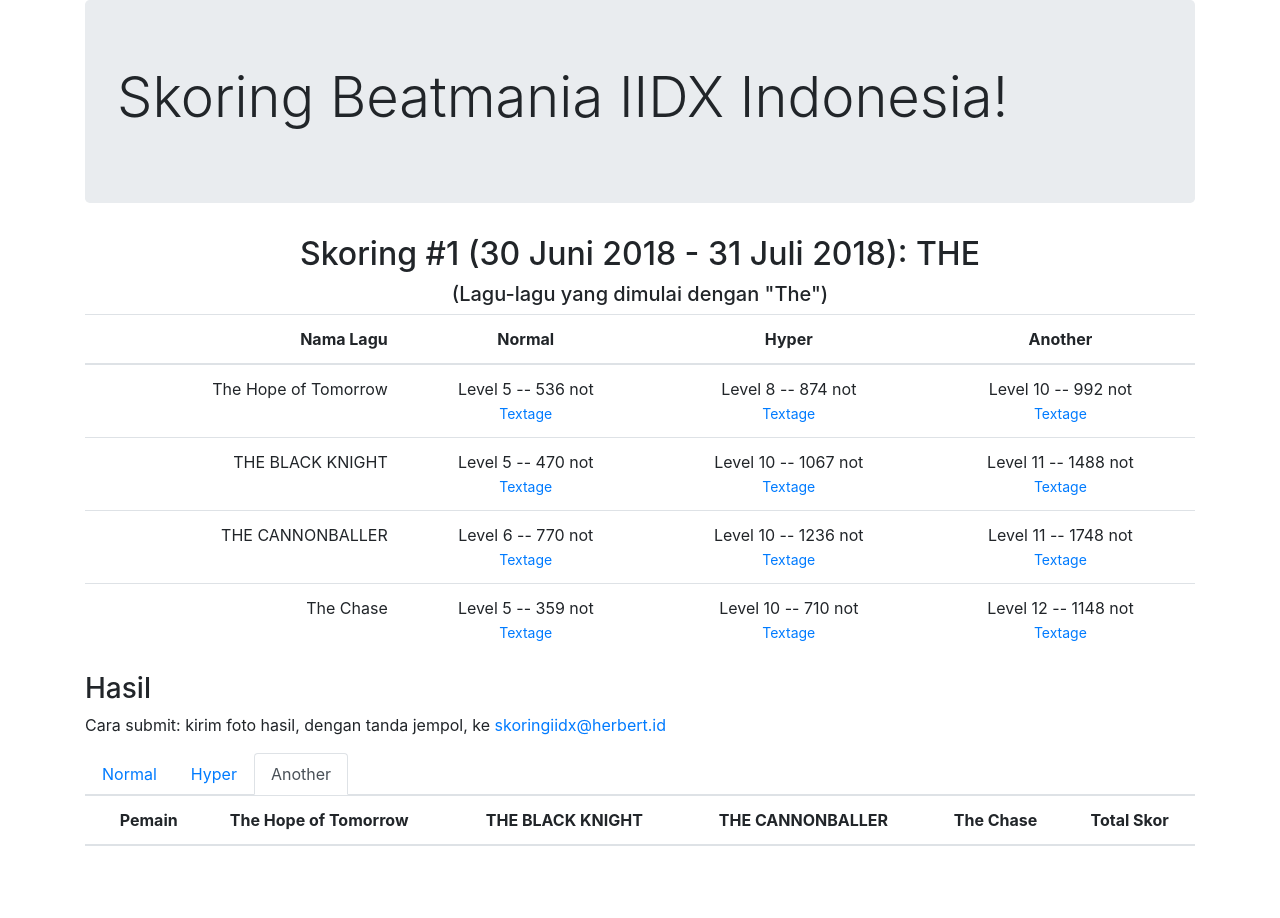
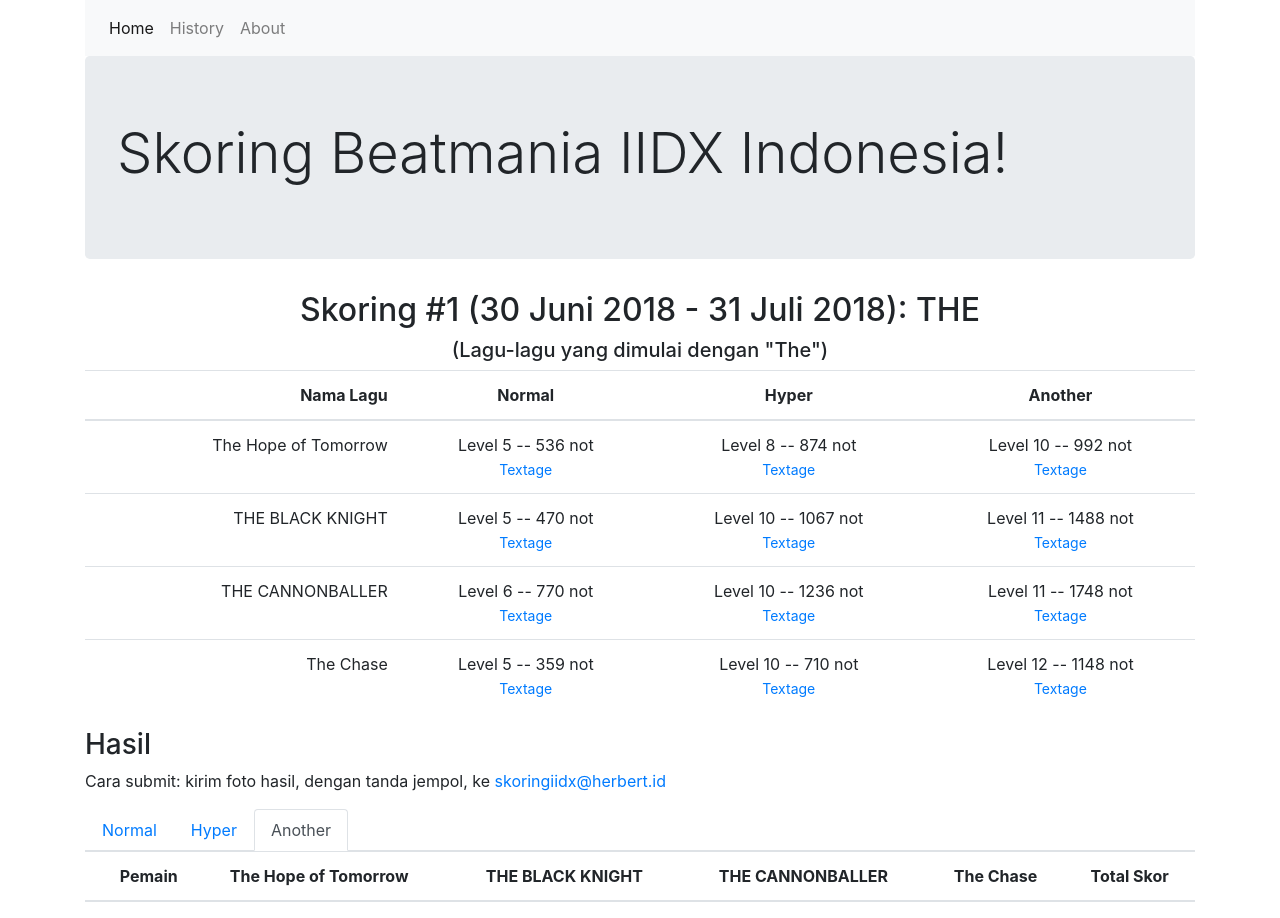
Before and after one commit to donjar/skoring-iidx, a React (Create React App) app: page / in a window 1280 px wide. Before the commit the page ends 862 px from the top, so only its background shows below. Built offline with nearby package versions, Linux system fonts and the light colour scheme.

Commit message:
Add Nav and Links

```diff
--- a/package.json
+++ b/package.json
@@ -9,6 +9,7 @@
     "popper.js": "^1.14.3",
     "react": "^16.4.1",
     "react-dom": "^16.4.1",
+    "react-router-dom": "^4.3.1",
     "react-scripts": "1.1.4"
   },
   "devDependencies": {
--- /dev/null
+++ b/src/About.js
@@ -0,0 +1,11 @@
+import React, { Component } from 'react';
+
+class About extends Component {
+  render() {
+    return (
+      <h2>Hello</h2>
+    );
+  }
+}
+
+export default About;
--- a/src/App.js
+++ b/src/App.js
@@ -1,18 +1,22 @@
 import React, { Component } from 'react';
+import { Route, BrowserRouter as Router } from 'react-router-dom';
 import './App.css';
-import ContestSummary from './ContestSummary';
-import ContestView from './ContestView';
+import AppNav from './AppNav';
+import Home from './Home';
+import History from './History';
+import About from './About';
 
 class App extends Component {
   render() {
     return (
-      <div className="App container">
-        <div className="jumbotron">
-          <h1 className="display-4">Skoring Beatmania IIDX Indonesia!</h1>
+      <Router>
+        <div className="App container">
+          <AppNav />
+          <Route path="/" component={Home} exact />
+          <Route path="/history" component={History} exact />
+          <Route path="/about" component={About} exact />
         </div>
-        <ContestSummary contestId={0} />
-        <ContestView contestId={0} />
-      </div>
+      </Router>
     );
   }
 }
--- /dev/null
+++ b/src/AppNav.js
@@ -0,0 +1,40 @@
+import React, { Component } from 'react';
+import { Link } from 'react-router-dom';
+
+function getLinkTag(link, caption) {
+  if (window.location.pathname === link) {
+    return (
+      <li className="nav-item active">
+        <Link to={link} className="nav-link">{caption} <span className="sr-only">(current)</span></Link>
+      </li>
+    );
+  } else {
+    return (
+      <li className="nav-item">
+        <Link to={link} className="nav-link">{caption}</Link>
+      </li>
+    );
+  }
+}
+
+class AppNav extends Component {
+  render() {
+    return (
+      <nav className="navbar navbar-expand-lg navbar-light bg-light">
+        <button className="navbar-toggler" type="button" data-toggle="collapse" data-target="#navbarSupportedContent" aria-controls="navbarSupportedContent" aria-expanded="false" aria-label="Toggle navigation">
+          <span className="navbar-toggler-icon"></span>
+        </button>
+
+        <div className="collapse navbar-collapse" id="navbarSupportedContent">
+          <ul className="navbar-nav mr-auto">
+            {getLinkTag("/", "Home")}
+            {getLinkTag("/history", "History")}
+            {getLinkTag("/about", "About")}
+          </ul>
+        </div>
+      </nav>
+    );
+  }
+}
+
+export default AppNav;
--- a/src/ContestData.js
+++ b/src/ContestData.js
@@ -59,9 +59,9 @@
                   <td key={i}>
                     {score[0].toFixed(2)}<br />
                     <small className="d-flex">
-                      <div class="small-score">{score[1]}</div>
-                      <div class="small-score-narrow">{score[2]}</div>
-                      <div class="small-score">{score[3]}</div>
+                      <div className="small-score">{score[1]}</div>
+                      <div className="small-score-narrow">{score[2]}</div>
+                      <div className="small-score">{score[3]}</div>
                     </small>
                   </td>
                 );
--- /dev/null
+++ b/src/History.js
@@ -0,0 +1,11 @@
+import React, { Component } from 'react';
+
+class History extends Component {
+  render() {
+    return (
+      <h2>Hi</h2>
+    );
+  }
+}
+
+export default History;
--- /dev/null
+++ b/src/Home.js
@@ -0,0 +1,19 @@
+import React, { Component, Fragment } from 'react';
+import ContestSummary from './ContestSummary';
+import ContestView from './ContestView';
+
+class Home extends Component {
+  render() {
+    return (
+      <Fragment>
+        <div className="jumbotron">
+          <h1 className="display-4">Skoring Beatmania IIDX Indonesia!</h1>
+        </div>
+        <ContestSummary contestId={0} />
+        <ContestView contestId={0} />
+      </Fragment>
+    );
+  }
+}
+
+export default Home;
```
Also changed, not shown: 1 other file (tests, documents, lock files or other folders).
